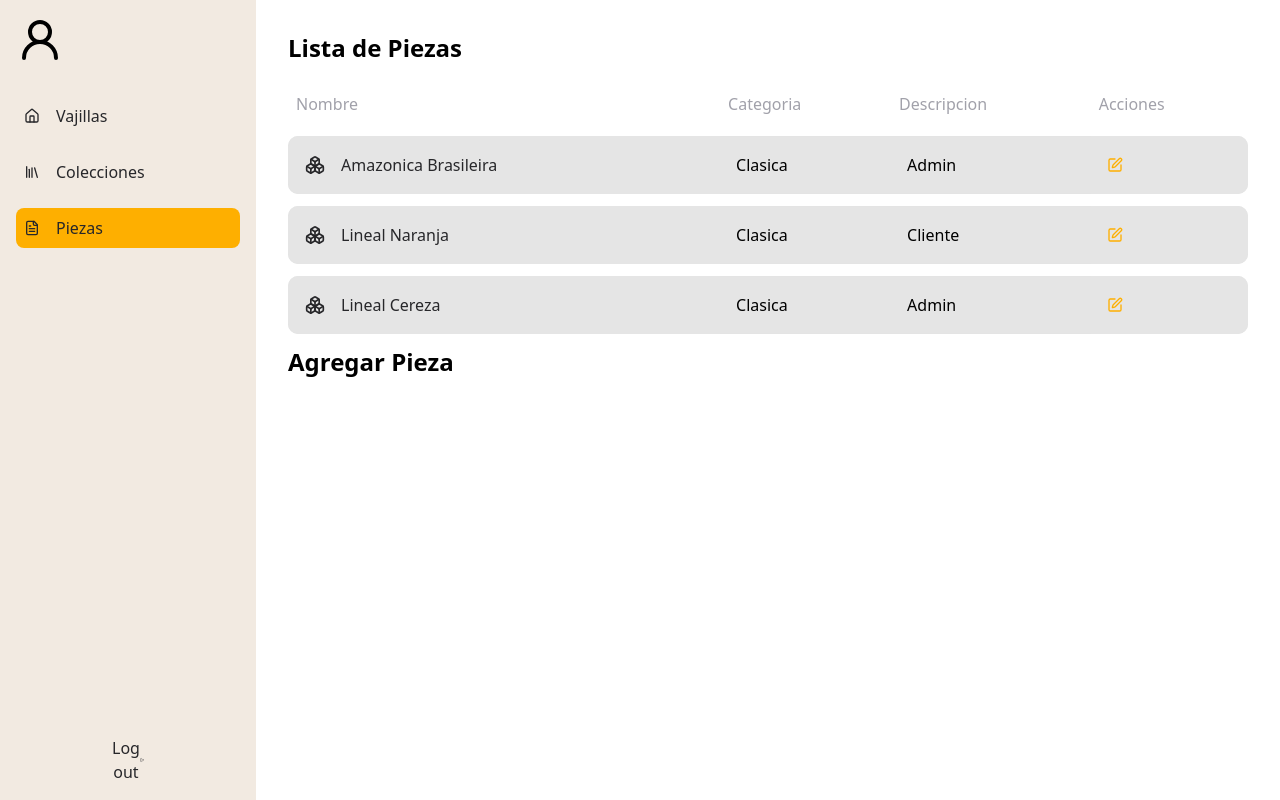
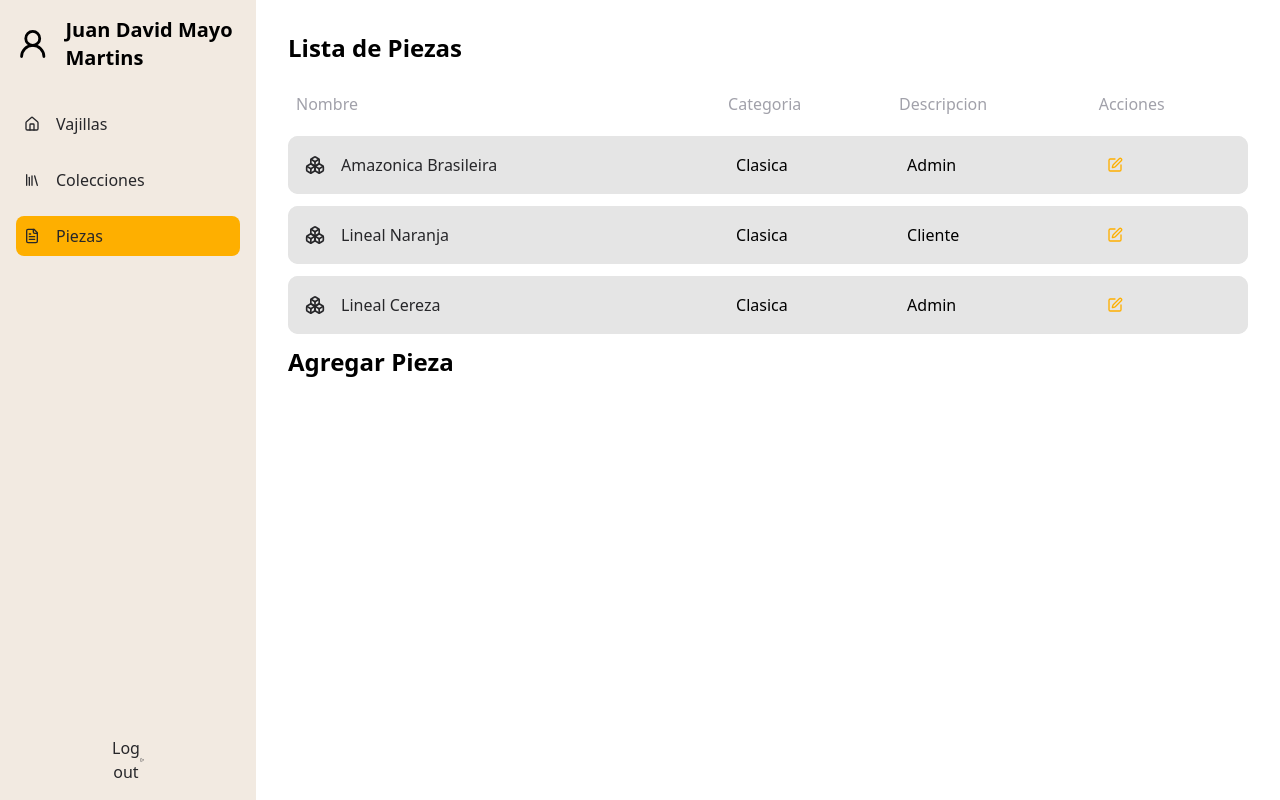
Before and after one commit to MayoJuanDavid/Front_Ceramica_Real, a React (Vite) app: page /piezas in a window 1280 px wide. Built offline with nearby package versions, Linux system fonts and the light colour scheme.

Commit message:
fix: :bug: error with responsiveness not showing text

```diff
--- a/src/layout.tsx
+++ b/src/layout.tsx
@@ -26,7 +26,7 @@ export default function Layout({ children }: LayoutProps) {
           <div className="flex items-center mb-8 lg:gap-4">
             <UserRound className={`size-8 lg:size-12`} />
             <div>
-              <h2 className="lg:text-xl font-bold text-sm line-clamp-1 hidden">
+              <h2 className="lg:text-xl font-bold text-sm hidden lg:block">
                 {user.name}
               </h2>
             </div>
```
